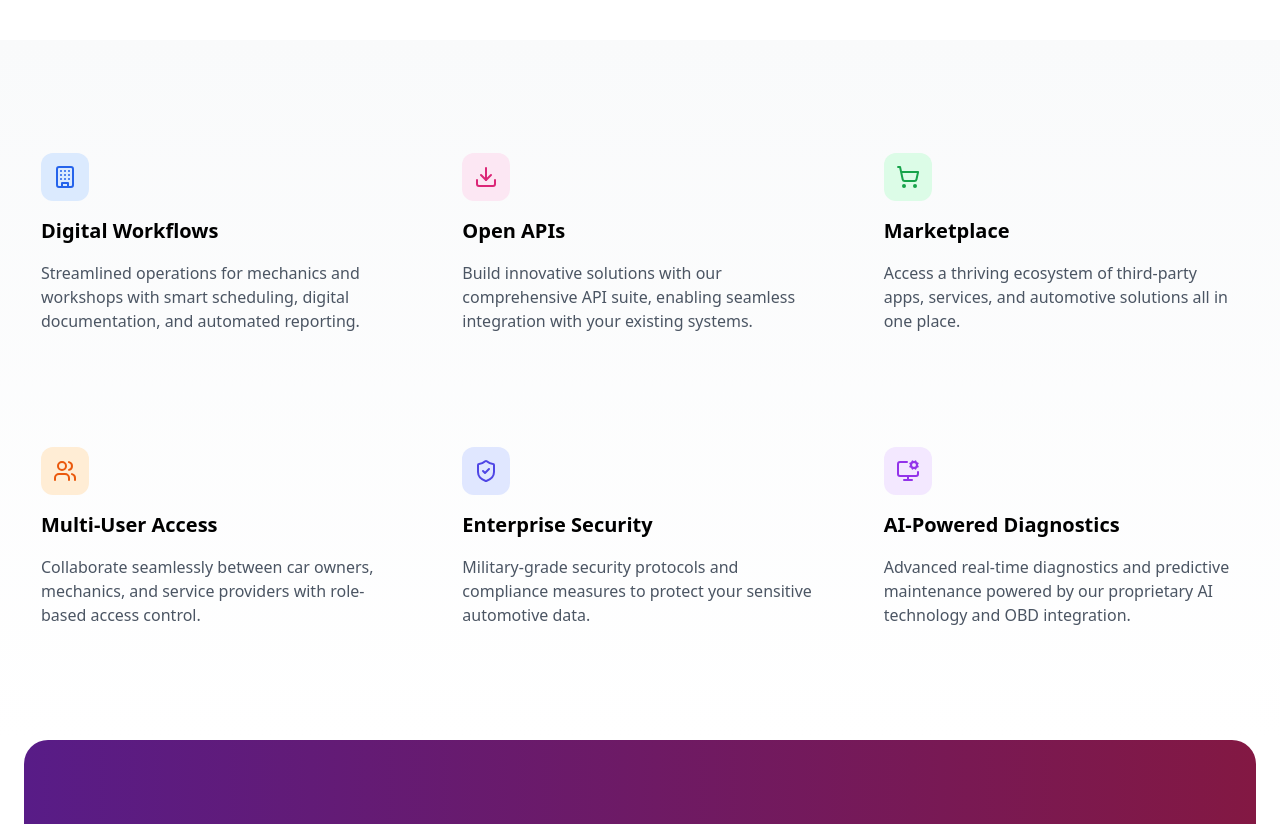
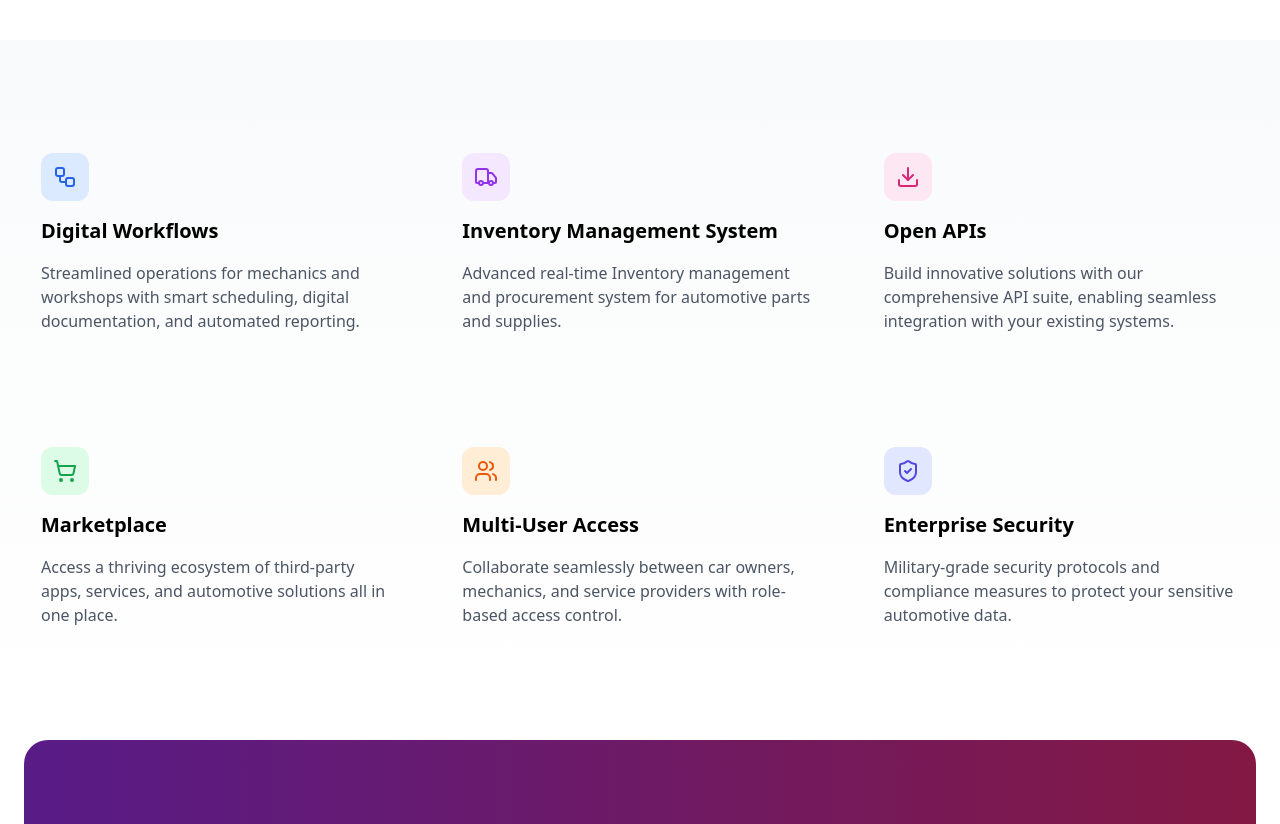
Before and after one commit to Kabeiri-Application/kabeiri-website, a Next.js app: page / in a window 1280 px wide. Shown: the part 760-1584 px from the top of the page. Built offline with nearby package versions, Linux system fonts and the light colour scheme; no server answers.

Commit message:
Update page.tsx

```diff
--- a/src/app/(landing)/page.tsx
+++ b/src/app/(landing)/page.tsx
@@ -1,12 +1,13 @@
 import Link from 'next/link';
 
 import {
-  Building,
   Download,
   MonitorCog,
   ShieldCheck,
   ShoppingCart,
+  Truck,
   Users,
+  Workflow,
 } from 'lucide-react';
 
 import { Button } from '@/components/Button';
@@ -55,11 +56,21 @@ export default function Home() {
             <FeatureCard
               icon={
                 <div className='flex size-10 items-center justify-center rounded-xl bg-blue-100 sm:size-12'>
-                  <Building className='size-5 text-blue-600 sm:size-6' />
+                  <Workflow className='size-5 text-blue-600 sm:size-6' />
                 </div>
               }
               title='Digital Workflows'
               description='Streamlined operations for mechanics and workshops with smart scheduling, digital documentation, and automated reporting.'
+            />
+
+            <FeatureCard
+              icon={
+                <div className='flex size-10 items-center justify-center rounded-xl bg-purple-100 sm:size-12'>
+                  <Truck className='size-5 text-purple-600 sm:size-6' />
+                </div>
+              }
+              title='Inventory Management System'
+              description='Advanced real-time Inventory management and procurement system for automotive parts and supplies.'
             />
 
             <FeatureCard
@@ -101,16 +112,6 @@ export default function Home() {
               title='Enterprise Security'
               description='Military-grade security protocols and compliance measures to protect your sensitive automotive data.'
             />
-
-            <FeatureCard
-              icon={
-                <div className='flex size-10 items-center justify-center rounded-xl bg-purple-100 sm:size-12'>
-                  <MonitorCog className='size-5 text-purple-600 sm:size-6' />
-                </div>
-              }
-              title='AI-Powered Diagnostics'
-              description='Advanced real-time diagnostics and predictive maintenance powered by our proprietary AI technology and OBD integration.'
-            />
           </div>
         </div>
       </section>
```
